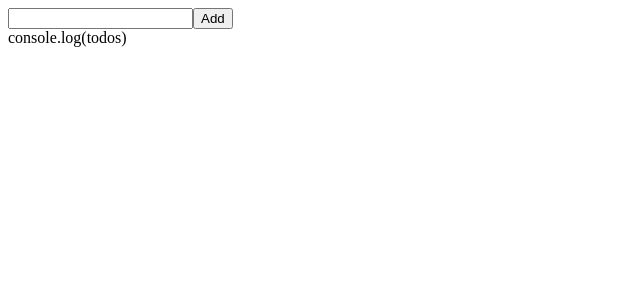
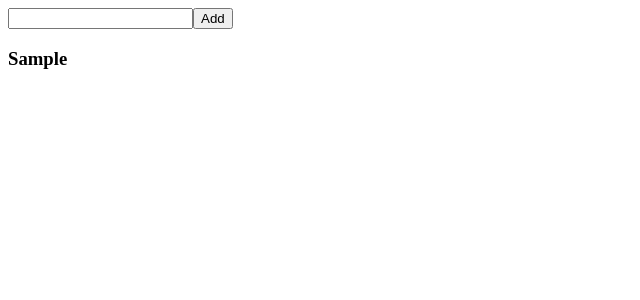
Before and after one commit to IamDikshaR/To-do-App, a React (Vite) app: page / in a window 1280 px wide. Both pictures are taken after typing "Sample" into the empty fields and a click on the button "Add". Shown: the top 300 px of the page, without its empty margins (0-640 px from the left). Built offline with nearby package versions, Linux system fonts and the light colour scheme.

Commit message:
todo elements

```diff
--- a/src/components/Todo.jsx
+++ b/src/components/Todo.jsx
@@ -1,4 +1,5 @@
 import { useState } from "react";
+import TodoItem from "./TodoItem";
 
 export default function Todo() {
   const [todo, setTodo] = useState("");
@@ -18,7 +19,10 @@
         />
         <button type="submit">Add</button>
       </form>
-      console.log(todos)
+      {/* {console.log(todos)} */}
+      {todos.map((item) => (
+        <TodoItem key={item} item={item} />
+      ))}
     </>
   );
 }
--- /dev/null
+++ b/src/components/TodoItem.jsx
@@ -0,0 +1,3 @@
+export default function TodoItem({ item }) {
+  return <h3>{item}</h3>;
+}
```
